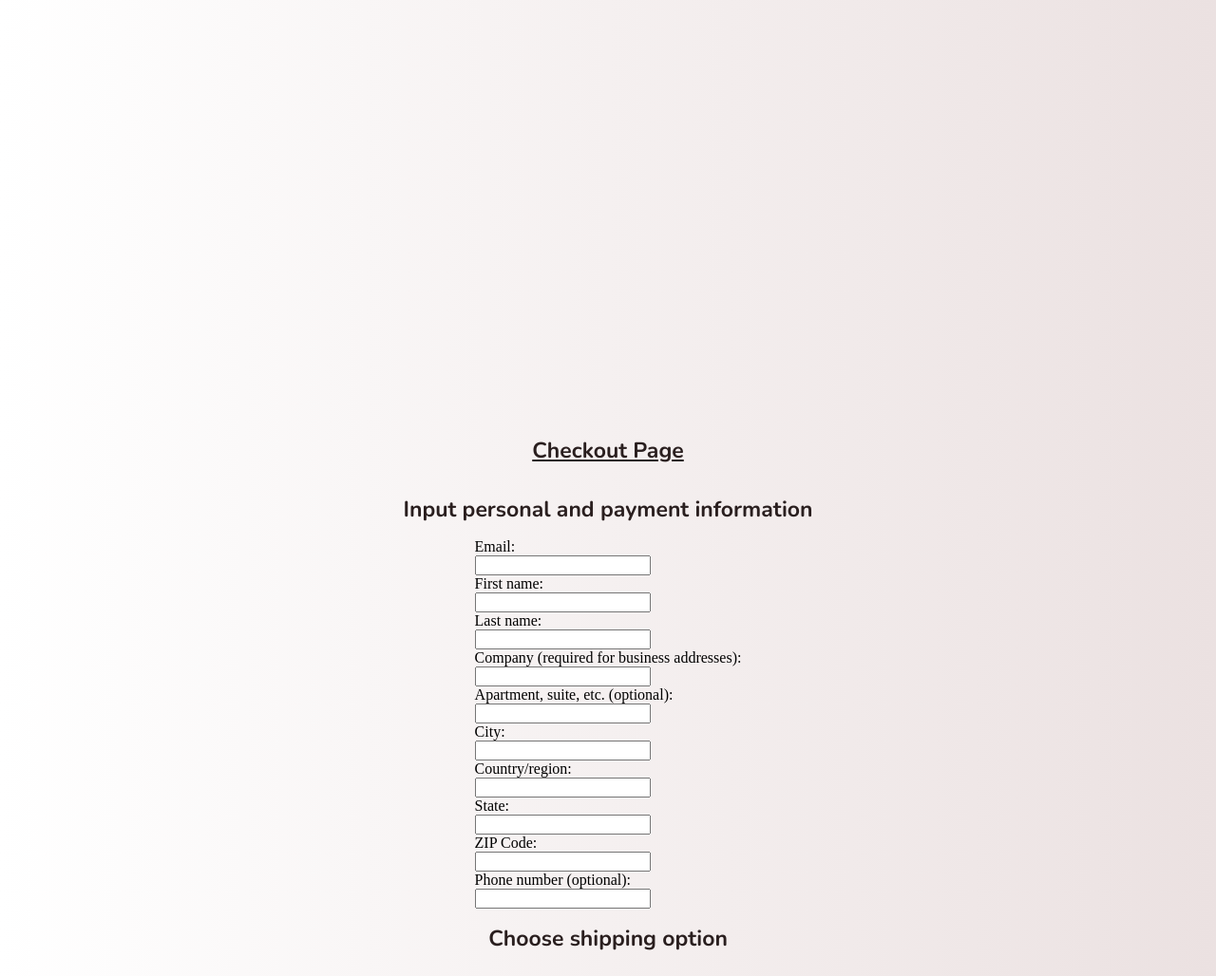
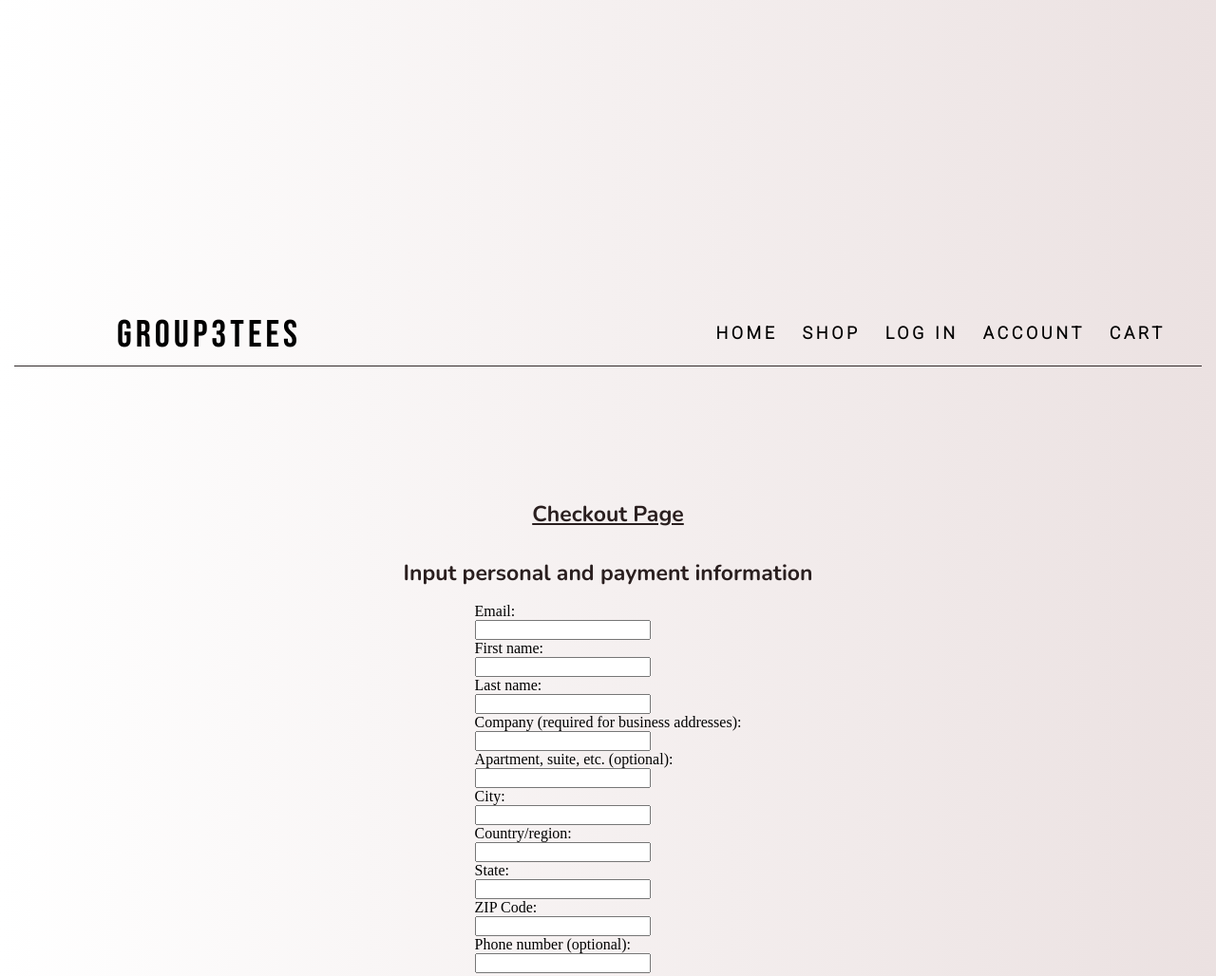
Before and after one commit to iftakharmanna/G3Tees, a plain HTML site: page checkout.html in a window 1280 px wide. Shown: the top 1028 px of the page at 95% size. Drawn offline with nearby package versions, Linux system fonts and the light colour scheme.

Commit message:
Added a navbar to checkout page

```diff
--- a/checkout.html
+++ b/checkout.html
@@ -6,6 +6,20 @@
 </head>
 
 <body>
+
+<a href="index.html" class="name">GROUP3TEES</a>
+
+<div id="navbar">
+    <ul>
+    <li><a href="index.html">HOME</a></li>
+    <li><a href="shop.html">SHOP</a></li>
+    <li><a href="login.html">LOG IN</a></li>
+    <li><a href="account.html">ACCOUNT</a></li>
+    <li><a href="cart.html">CART</a></li>
+    </ul>
+</div>
+
+<p class="line"></p>
 
 <h1><u>Checkout Page</u></h1>
 
```
